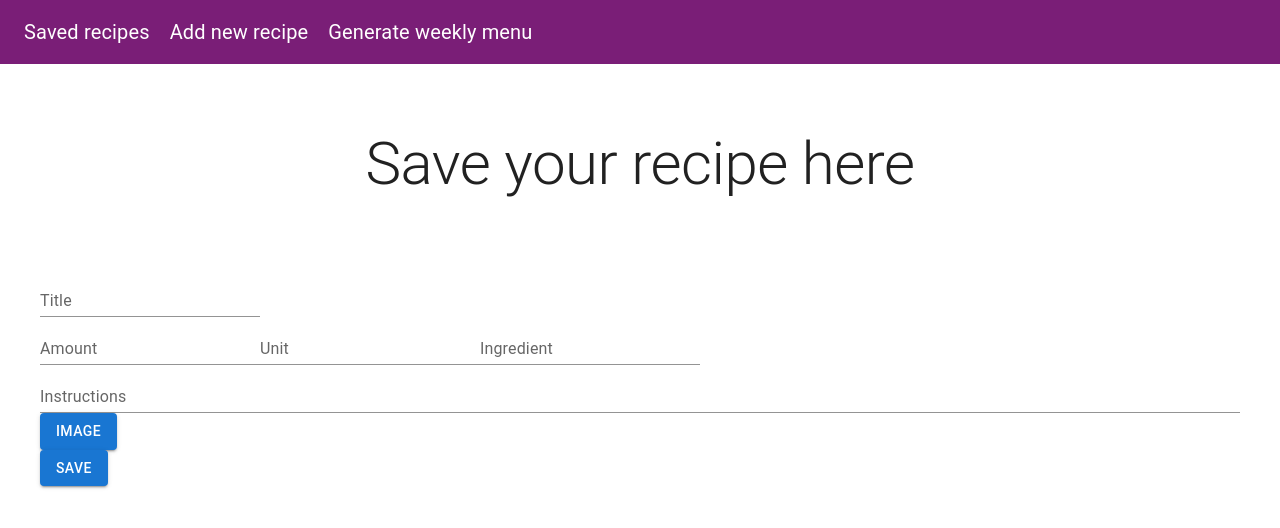
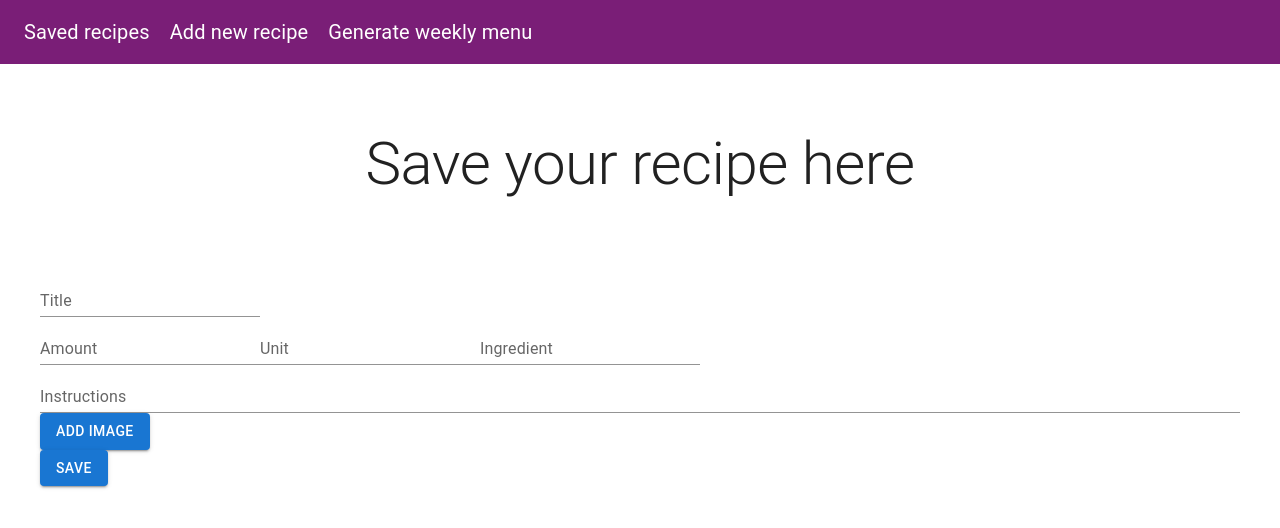
Before and after one commit to elvitak/recipe_saver_client, a React (Create React App) app: page /add-recipe in a window 1280 px wide. Shown: the top 528 px of the page. Built offline with nearby package versions, Linux system fonts and the light colour scheme.

Commit message:
change image to add image

```diff
--- a/src/components/FormToSaveRecipe.jsx
+++ b/src/components/FormToSaveRecipe.jsx
@@ -109,7 +109,7 @@ const FormToSaveRecipe = () => {
               type="file"
             />
             <Button variant="contained" component="span">
-              Image
+              Add Image
             </Button>
           </label>
           <Typography
```
